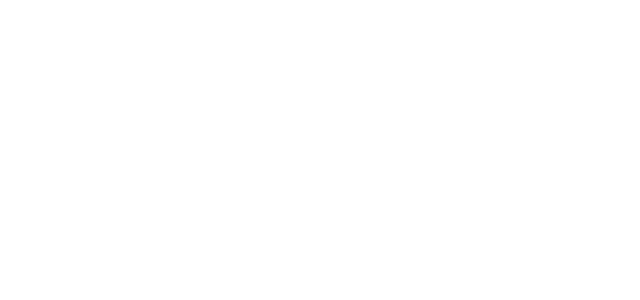
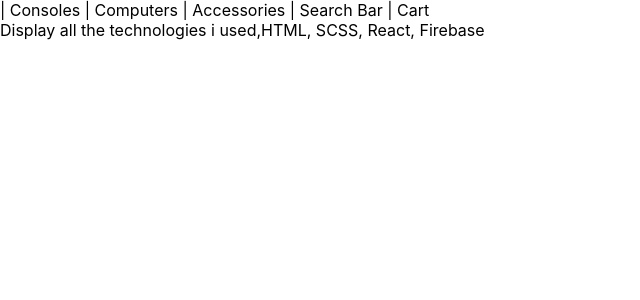
Before and after one commit to DavidDawood/E-commerce, a React (Create React App) app: page /shopping_cart in a window 1280 px wide. Shown: the top 300 px of the page, without its empty margins (0-640 px from the left). Built offline with nearby package versions, Linux system fonts and the light colour scheme; no server answers; the database is empty.

Commit message:
Added base structure

```diff
--- a/package.json
+++ b/package.json
@@ -10,6 +10,7 @@
     "node-sass": "^7.0.1",
     "react": "^18.2.0",
     "react-dom": "^18.2.0",
+    "react-router-dom": "^6.3.0",
     "react-scripts": "5.0.1",
     "web-vitals": "^2.1.4"
   },
--- a/src/App.js
+++ b/src/App.js
@@ -1,7 +1,22 @@
+import { useEffect } from "react";
+import { GetItemData } from "./services/items";
 import "./App.scss";
-
+import { Route, Routes } from "react-router-dom";
+import Nav from "./components/Nav";
+import Footer from "./components/Footer";
 function App() {
-    return <div className="App"></div>;
+    useEffect(() => {
+        GetItemData().then((x) => console.log(x));
+    }, []);
+    return (
+        <div className="App">
+            <Nav />
+            <Routes>
+                <Route path="/shopping_cart" element={<></>}></Route>
+            </Routes>
+            <Footer />
+        </div>
+    );
 }
 
 export default App;
--- /dev/null
+++ b/src/components/Footer/Footer.jsx
@@ -0,0 +1,12 @@
+import React from "react";
+import styles from "./Footer.module.scss";
+
+function Footer() {
+    return (
+        <div>
+            Display all the technologies i used,HTML, SCSS, React, Firebase
+        </div>
+    );
+}
+
+export default Footer;
--- /dev/null
+++ b/src/components/Footer/index.js
@@ -0,0 +1,2 @@
+import Footer from "./Footer";
+export default Footer;
--- /dev/null
+++ b/src/components/Nav/Nav.jsx
@@ -0,0 +1,7 @@
+import React from "react";
+import styles from "./Nav.module.scss";
+function Nav() {
+    return <div>| Consoles | Computers | Accessories | Search Bar | Cart</div>;
+}
+
+export default Nav;
--- /dev/null
+++ b/src/components/Nav/index.js
@@ -0,0 +1,2 @@
+import Nav from "./Nav";
+export default Nav;
--- /dev/null
+++ b/src/firebase.js
@@ -0,0 +1,19 @@
+// Import the functions you need from the SDKs you need
+import { initializeApp } from "firebase/app";
+import "firebase/compat/firestore";
+import { getFirestore } from "firebase/firestore/lite";
+// TODO: Add SDKs for Firebase products that you want to use
+// https://firebase.google.com/docs/web/setup#available-libraries
+
+// Your web app's Firebase configuration
+const firebaseConfig = {
+    apiKey: "AIzaSyB5NkczMvZ-7YlQUvQCAGyKgj4UQwFXcsI",
+    authDomain: "e-commerce-5ea17.firebaseapp.com",
+    projectId: "e-commerce-5ea17",
+    storageBucket: "e-commerce-5ea17.appspot.com",
+    messagingSenderId: "1095080120717",
+    appId: "1:1095080120717:web:45048b566d3c734c05adc4",
+};
+
+// Initialize Firebase
+export const firebase = getFirestore(initializeApp(firebaseConfig));
--- a/src/index.js
+++ b/src/index.js
@@ -1,14 +1,18 @@
-import React from 'react';
-import ReactDOM from 'react-dom/client';
-import './index.css';
-import App from './App';
-import reportWebVitals from './reportWebVitals';
+import React from "react";
+import ReactDOM from "react-dom/client";
+import "./index.css";
+import App from "./App";
+import reportWebVitals from "./reportWebVitals";
 
-const root = ReactDOM.createRoot(document.getElementById('root'));
+import { BrowserRouter } from "react-router-dom";
+
+const root = ReactDOM.createRoot(document.getElementById("root"));
 root.render(
-  <React.StrictMode>
-    <App />
-  </React.StrictMode>
+    <React.StrictMode>
+        <BrowserRouter>
+            <App />
+        </BrowserRouter>
+    </React.StrictMode>,
 );
 
 // If you want to start measuring performance in your app, pass a function
--- /dev/null
+++ b/src/services/items.js
@@ -0,0 +1,12 @@
+import { firebase } from "../firebase.js";
+import { collection, getDocs } from "firebase/firestore/lite";
+
+export const GetItemData = async () => {
+    const itemSnapshot = await getDocs(collection(firebase, "items"));
+    const itemList = itemSnapshot.docs.map((item) => {
+        return { id: item.id, ...item.data() };
+    });
+    return itemList;
+};
+export const RemoveItemData = () => {};
+export const AddItemData = () => {};
```
Also changed, not shown: src/components/Footer/Footer.module.scss (added), src/components/Nav/Nav.module.scss (added), 1 other file (tests, documents, lock files or other folders).
